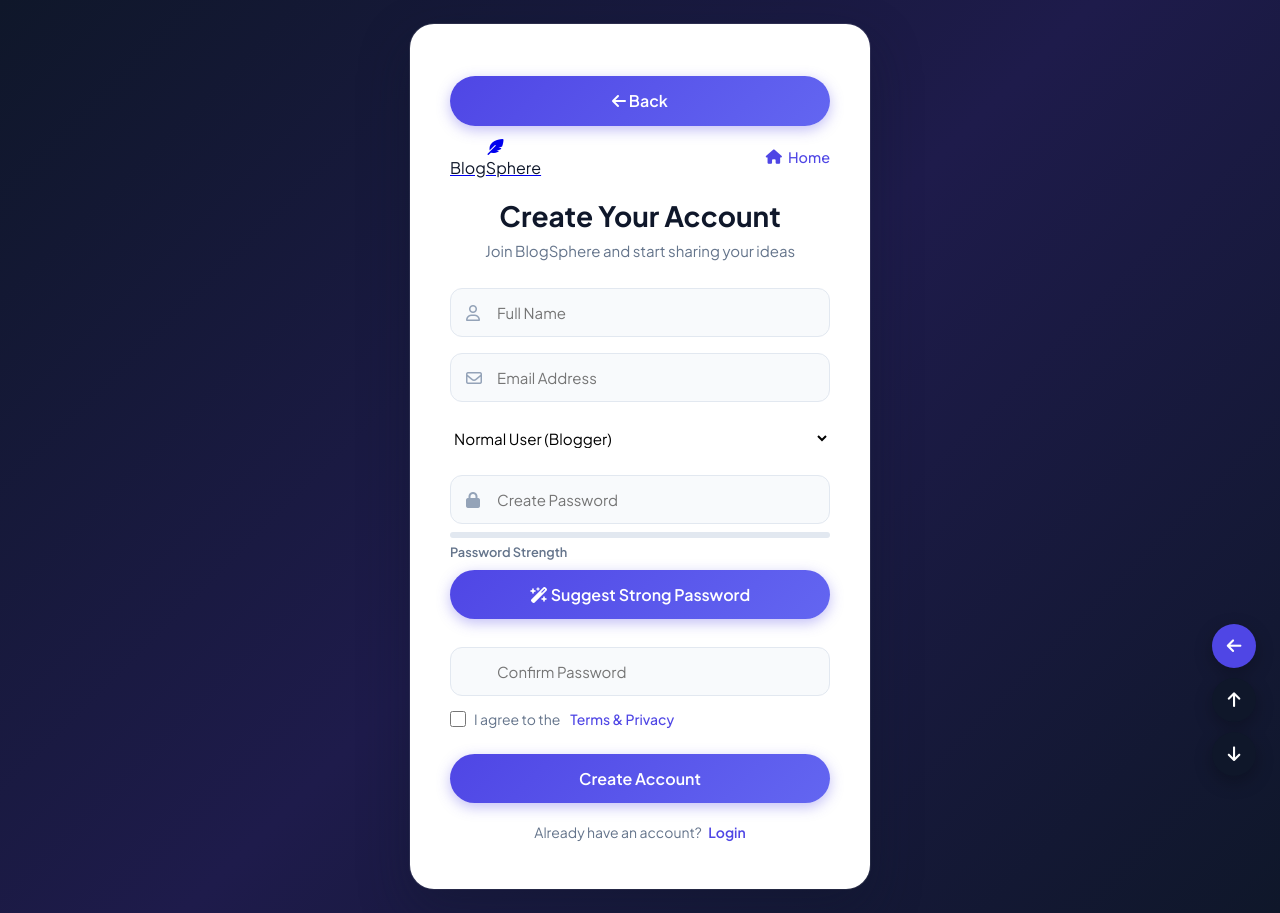
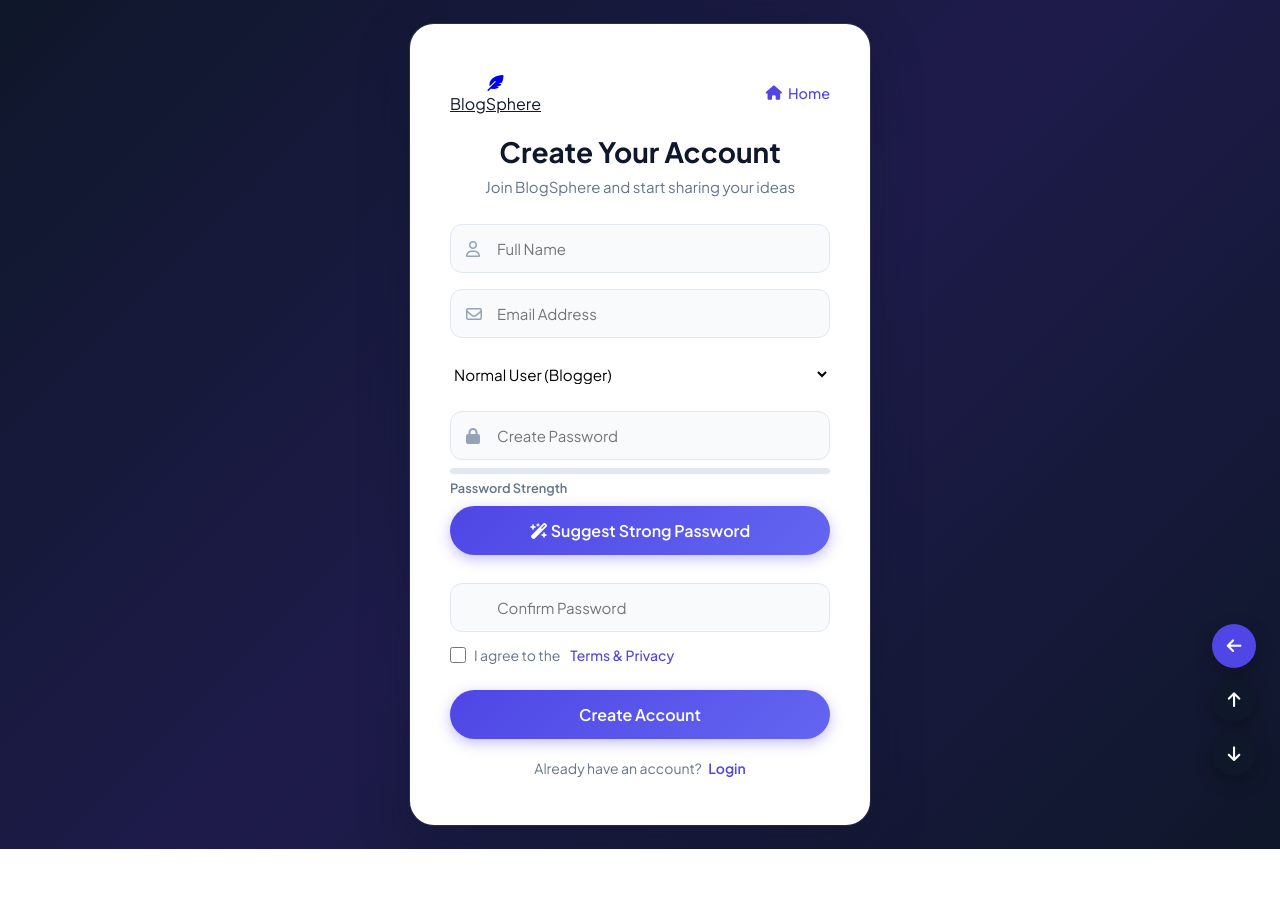
Before and after one commit to ArunPragas2001/BlogApp, a website: page Myblog App/register.html in a window 1280 px wide. After the commit the page ends 849 px from the top, so only its background shows below. Drawn offline with Linux system fonts and the light colour scheme.

Commit message:
bug cleared

```diff
--- a/Myblog App/register.html
+++ b/Myblog App/register.html
@@ -5,7 +5,8 @@
     <meta charset="UTF-8">
     <meta name="viewport" content="width=device-width, initial-scale=1.0">
     <title>Register | BlogSphere</title>
-    <link rel="stylesheet" href="https://fonts.googleapis.com/css2?family=Plus+Jakarta+Sans:wght@300;400;500;600;700;800&display=swap">
+    <link rel="stylesheet"
+        href="https://fonts.googleapis.com/css2?family=Plus+Jakarta+Sans:wght@300;400;500;600;700;800&display=swap">
     <link rel="stylesheet" href="https://cdnjs.cloudflare.com/ajax/libs/font-awesome/6.0.0/css/all.min.css">
     <link rel="stylesheet" href="css/toast.css">
     <link rel="stylesheet" href="css/darkmode.css">
@@ -16,15 +17,15 @@
 <body>
     <div class="auth-container">
         <div class="auth-card">
-            <div style="display: flex; justify-content: space-between; align-items: center; margin-bottom: 20px; flex-wrap:wrap; gap:10px;">
-                <button type="button" class="header-back-btn" onclick="goBackPreviousPage()" title="Go back to previous page">
-                    <i class="fa-solid fa-arrow-left"></i> Back
-                </button>
+            <div
+                style="display: flex; justify-content: space-between; align-items: center; margin-bottom: 20px; flex-wrap:wrap; gap:10px;">
+
                 <a href="index.html" class="logo" style="margin-bottom: 0;">
                     <div class="logo-badge"><i class="fa-solid fa-feather-pointed"></i></div>
                     <span class="logo-text" style="color:#0F172A;">Blog<span class="logo-highlight">Sphere</span></span>
                 </a>
-                <a href="index.html" style="text-decoration: none; color: #4F46E5; font-size: 0.9rem; font-weight: 500; display: flex; align-items: center; gap: 6px;">
+                <a href="index.html"
+                    style="text-decoration: none; color: #4F46E5; font-size: 0.9rem; font-weight: 500; display: flex; align-items: center; gap: 6px;">
                     <i class="fa-solid fa-house"></i> Home
                 </a>
             </div>
@@ -54,7 +55,8 @@
                 <div class="input-field-wrapper">
                     <div class="input-group">
                         <i class="fa-solid fa-shield-halved input-icon"></i>
-                        <select id="registerRole" style="width: 100%; border: none; outline: none; background: transparent; font-family: inherit; font-size: 0.95rem; color: inherit; padding: 10px 0;">
+                        <select id="registerRole"
+                            style="width: 100%; border: none; outline: none; background: transparent; font-family: inherit; font-size: 0.95rem; color: inherit; padding: 10px 0;">
                             <option value="user">Normal User (Blogger)</option>
                             <option value="admin">Administrator (Requires Owner Approval)</option>
                         </select>
@@ -84,7 +86,8 @@
                 <div class="form-options-wrapper">
                     <div class="form-options">
                         <label class="remember-me">
-                            <input type="checkbox" id="terms"> I agree to the <a href="#" class="terms-link">Terms & Privacy</a>
+                            <input type="checkbox" id="terms"> I agree to the <a href="#" class="terms-link">Terms &
+                                Privacy</a>
                         </label>
                     </div>
                     <small class="error-text" id="termsError"></small>
```
